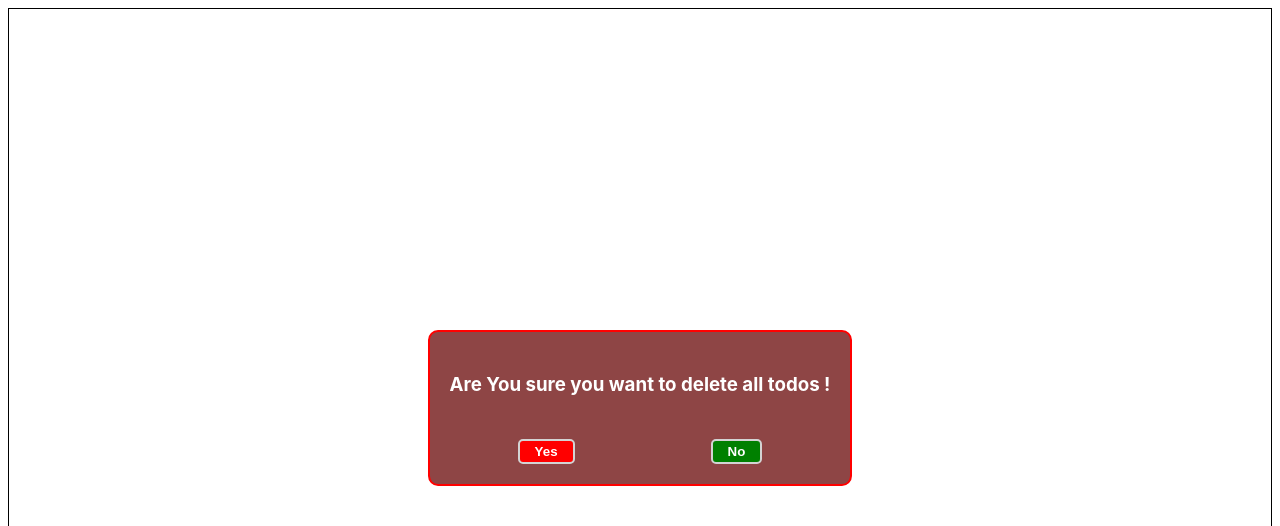
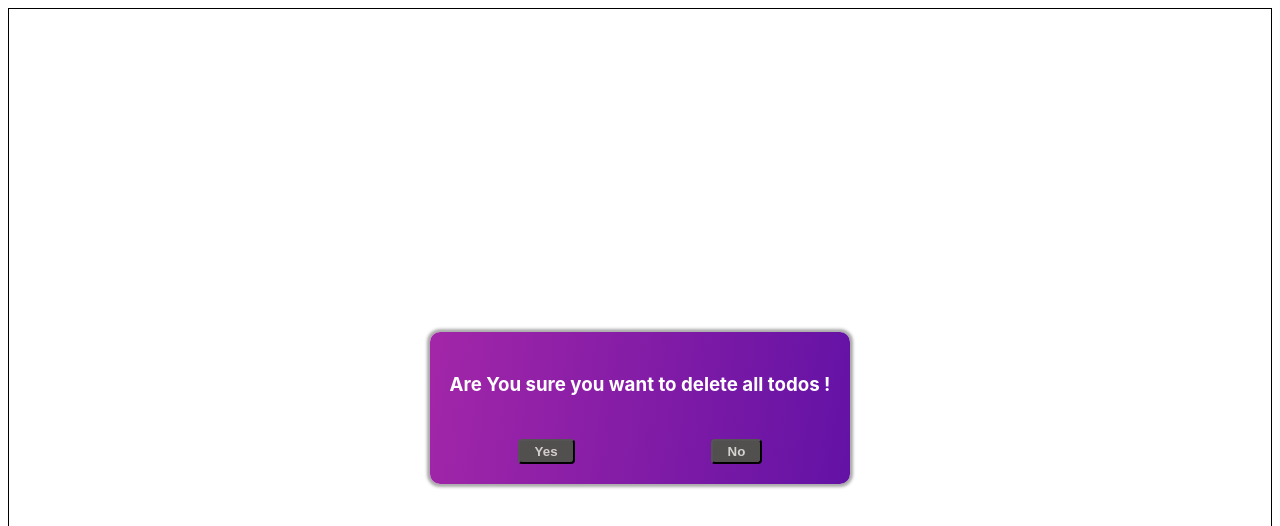
Before and after one commit to laxmanketheth/Todo-App, a React (Vite) app in the folder frontend/: page /deleteAlltodo in a window 1280 px wide. Shown: the top 526 px of the page. Built offline with nearby package versions, Linux system fonts and the light colour scheme.

Commit message:
changed css of delete popup

```diff
--- a/frontend/src/components/deletePopup/DeletePopUp.css
+++ b/frontend/src/components/deletePopup/DeletePopUp.css
@@ -4,17 +4,19 @@
     display: flex;
     justify-content: center;
     align-items: center;
+
 }
 
 .card{
-    border: 2px solid red;
+    /* border: 2px solid red; */
     border-radius: 10px;
-    background-color: rgb(142, 69, 69);
+    box-shadow: 0 0 3px 3px rgb(169, 170, 169);
     padding: 20px;
     display: flex;
     flex-direction: column;
     color: white;
     /* width: 50vh; */
+    background: linear-gradient(98.37deg, #a226a8 0.99%, #6312a5 100%);
 }
 .btnContainer{
     display: flex;
@@ -23,18 +25,20 @@
 
 }
 .yesbutton{
-    background-color: red;
-    color: white;
     padding: 3px 15px;
     font-weight: bold;
-    border: 2px solid lightgrey;
+    /* border: 2px solid rgb(202, 38, 38); */
     border-radius: 5PX;
+    background-color: rgb(82, 79, 79);
+    border-radius: 4px;
+    color: rgb(211, 207, 207);
+
 }
 .nobutton{
-    background-color: green;
-    color: white;
     padding: 3px 15px;
     font-weight: bold;
-    border: 2px solid lightgrey;
     border-radius: 5PX;
+    background-color: rgb(82, 79, 79);
+    border-radius: 4px;
+    color: rgb(211, 211, 207);
 }
```
